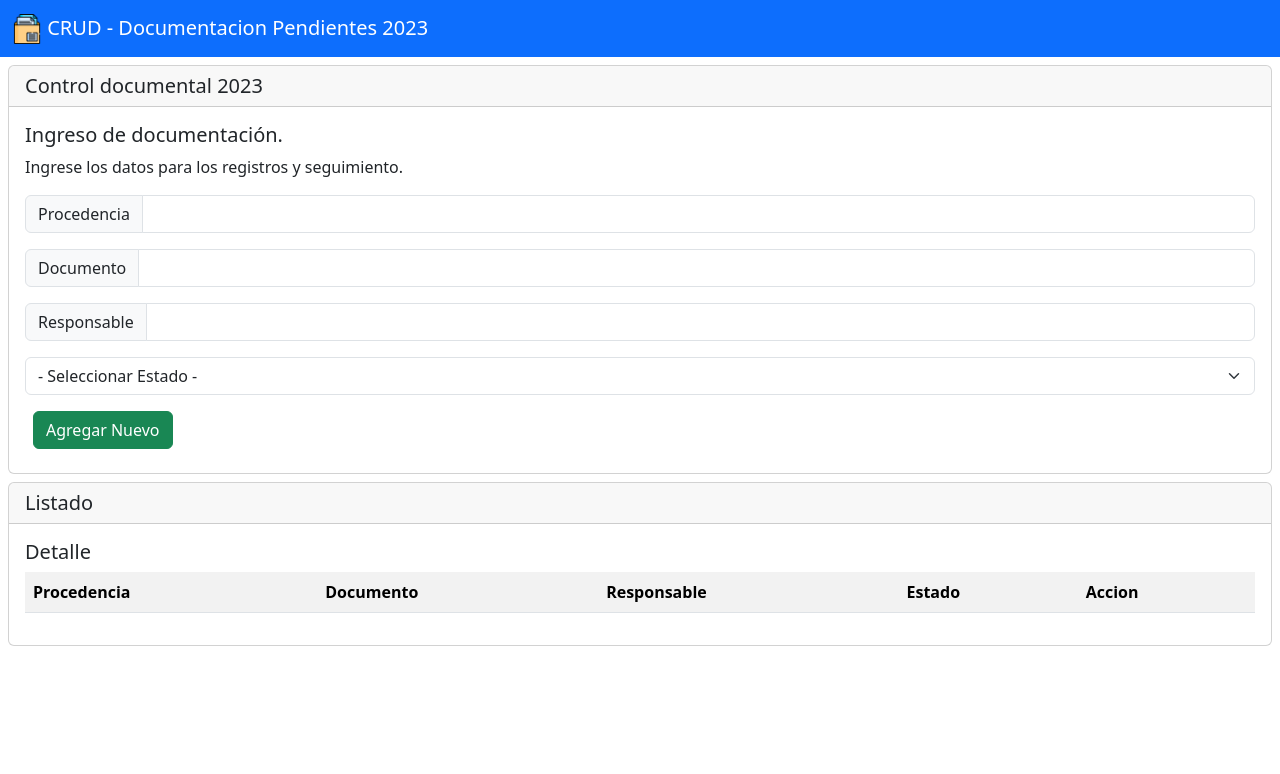
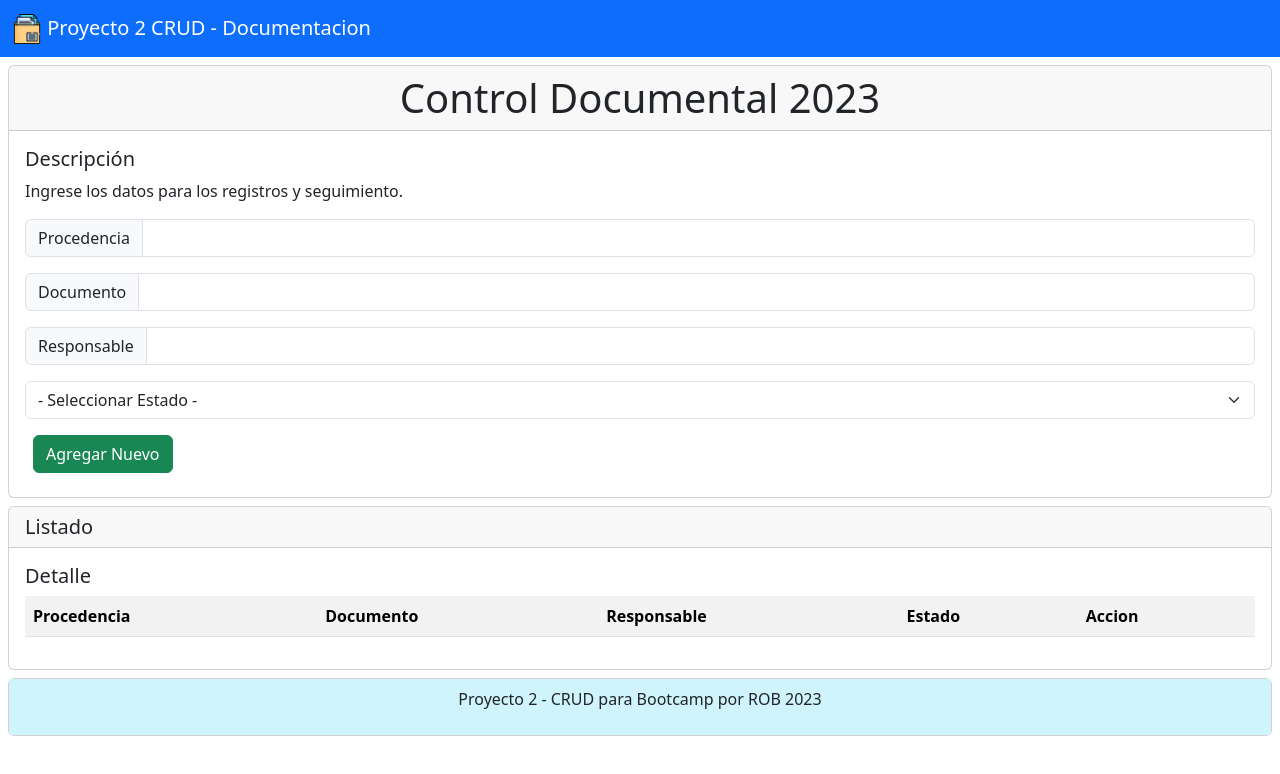
Before and after one commit to spotfreeman/Proyecto2-CRUD, a plain HTML site: page index.html in a window 1280 px wide. Drawn offline with nearby package versions, Linux system fonts and the light colour scheme.

Commit message:
Footer Pendiente

```diff
--- a/index.html
+++ b/index.html
@@ -19,7 +19,7 @@
         <div class=" container-fluid">
             <a class="navbar-brand" href="#">
                 <img src="assets/img/icono.png" alt="Logo" width="30" height="30" class="d-inline-block align-text-top">
-                CRUD - Documentacion Pendientes 2023
+                Proyecto 2 CRUD - Documentacion
             </a>
         </div>
     </nav>
@@ -27,9 +27,9 @@
     <!-- Titulo y encabezados  -->
     <!-- Tarjetas de ingreso   -->
     <div class="card m-lg-2">
-        <h5 class="card-header">Control documental 2023</h5>
+        <h1 class="card-header text-center">Control Documental 2023</h1>
         <div class="card-body">
-            <h5 class="card-title">Ingreso de documentación.</h5>
+            <h5 class="card-title">Descripción</h5>
             <p class="card-text">Ingrese los datos para los registros y seguimiento.</p>
 
             <form id="form">
@@ -93,6 +93,15 @@
         </div>
     </div>
 
+    <footer class="card-footer">
+        <div class="card m-lg-2 position-relative">
+            <div class="bg-info-subtle p-2 text-dark bg-opacity-50">
+                <p class="text-center"> Proyecto 2 - CRUD para Bootcamp por ROB 2023</p>
+            </div>
+
+
+        </div>
+    </footer>
     <!-- Scripts -->
     <!-- Script : CRUD - aplicacion principal para proyecto -->
     <script src="crud.js"></script>
```
